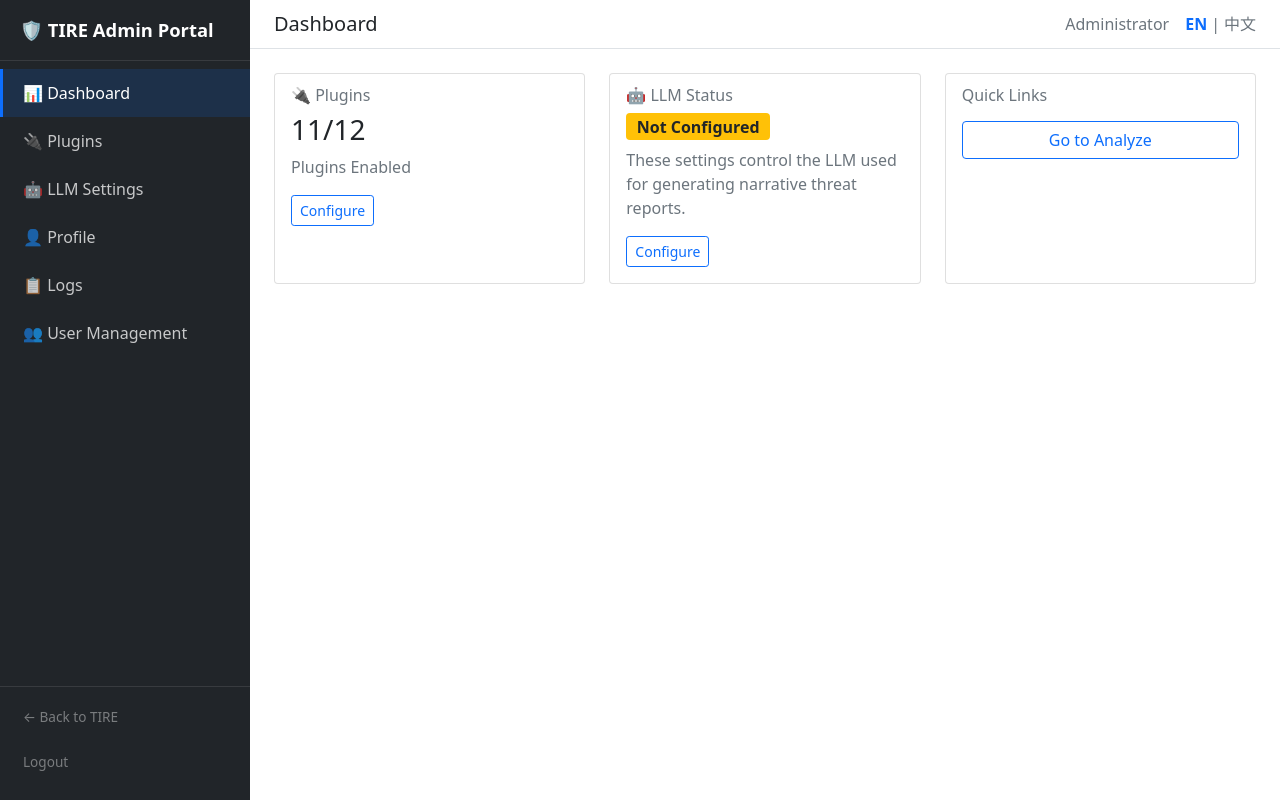
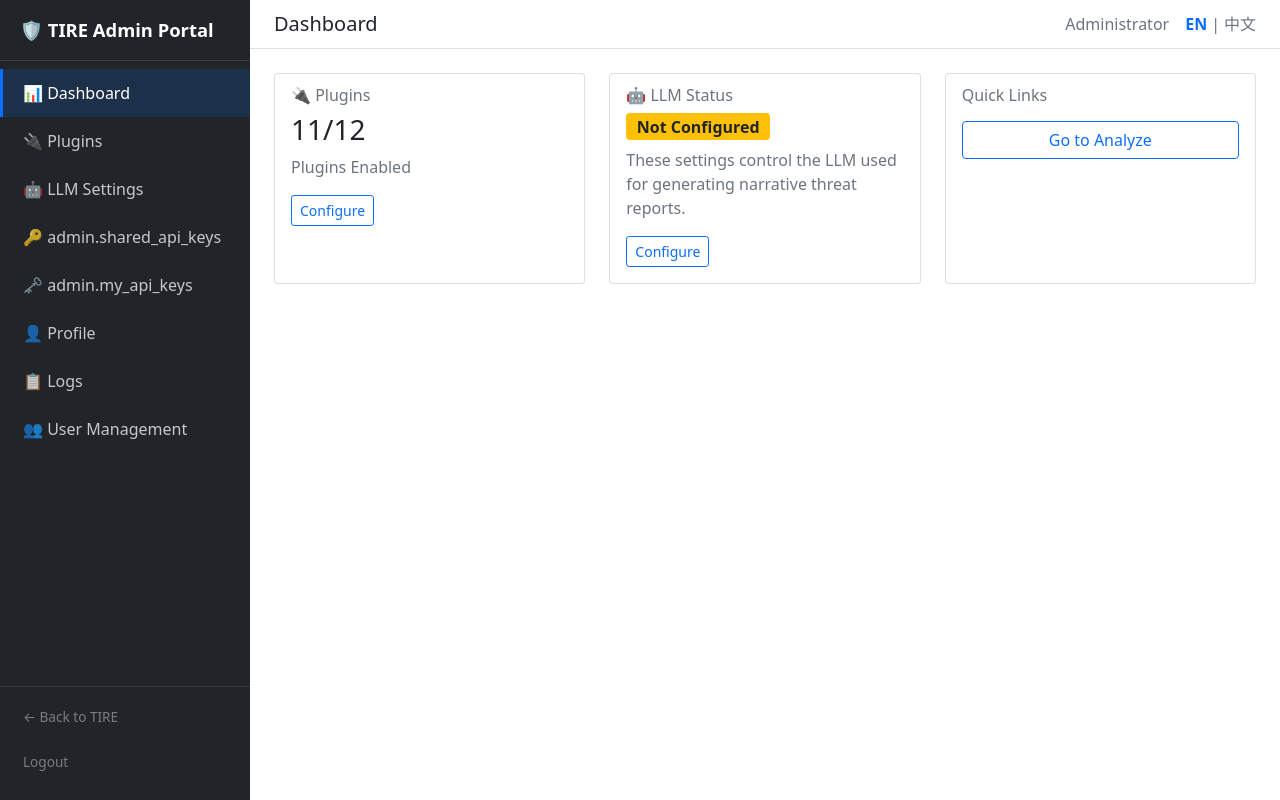
Before and after one commit to kylecui/ipit, a FastAPI app: page /admin/ in a window 1280 px wide. Run offline with FastAPI, Linux system fonts and the light colour scheme; the visitor is signed in with stand-in values (Sample User, id 1); data comes from the database, SQL or seed files in the repository; data that the repository does not hold is empty; parts of the project's set-up code (start-up, migrations or seed data) failed here and were passed over.

Commit message:
Add per-user API key management routes and admin templates
Ultraworked with [Sisyphus](https://github.com/code-yeongyu/oh-my-opencode)

Co-authored-by: Sisyphus <clio-agent@sisyphuslabs.ai>

```diff
--- a/admin/routes.py
+++ b/admin/routes.py
@@ -17,9 +17,9 @@
 
 from admin.auth import get_current_user, login_redirect
 from admin.database import admin_db
-from admin.log_handler import LogStore
 from app.config import settings
 from app.i18n import i18n
+from storage.result_store import result_store
 
 logger = logging.getLogger(__name__)
 
@@ -782,3 +782,252 @@
                 yield f"event: log\ndata: {json.dumps(entry)}\n\n"
 
     return StreamingResponse(_generate(), media_type="text/event-stream")
+
+
+# ── Plugin API Key Registry ────────────────────────────────────
+# Known built-in plugins and their API key application URLs.
+# This helps users quickly register for API keys.
+
+PLUGIN_API_KEY_REGISTRY: list[dict[str, Any]] = [
+    {
+        "plugin_name": "abuseipdb",
+        "display_name": "AbuseIPDB",
+        "env_var": "ABUSEIPDB_API_KEY",
+        "apply_url": "https://www.abuseipdb.com/account/api",
+        "free_tier": True,
+        "note": "Free tier: 1000 checks/day",
+    },
+    {
+        "plugin_name": "virustotal",
+        "display_name": "VirusTotal",
+        "env_var": "VT_API_KEY",
+        "apply_url": "https://www.virustotal.com/gui/my-apikey",
+        "free_tier": True,
+        "note": "Free tier: 4 lookups/min, 500/day",
+    },
+    {
+        "plugin_name": "otx",
+        "display_name": "AlienVault OTX",
+        "env_var": "OTX_API_KEY",
+        "apply_url": "https://otx.alienvault.com/api",
+        "free_tier": True,
+        "note": "Free, requires registration",
+    },
+    {
+        "plugin_name": "greynoise",
+        "display_name": "GreyNoise",
+        "env_var": "GREYNOISE_API_KEY",
+        "apply_url": "https://viz.greynoise.io/account/api-key",
+        "free_tier": True,
+        "note": "Community API: free, limited features",
+    },
+    {
+        "plugin_name": "shodan",
+        "display_name": "Shodan",
+        "env_var": "SHODAN_API_KEY",
+        "apply_url": "https://account.shodan.io/",
+        "free_tier": True,
+        "note": "Free tier available with limited queries",
+    },
+    {
+        "plugin_name": "threatbook",
+        "display_name": "ThreatBook (微步在线)",
+        "env_var": "THREATBOOK_API_KEY",
+        "apply_url": "https://x.threatbook.com/v5/myApi",
+        "free_tier": True,
+        "note": "Free tier: 50 queries/day",
+    },
+    {
+        "plugin_name": "tianjiyoumeng",
+        "display_name": "TianJi YouMeng (天际友盟)",
+        "env_var": "TIANJIYOUMENG_API_KEY",
+        "apply_url": "https://redqueen.tj-un.com",
+        "free_tier": False,
+        "note": "Enterprise-only, contact service@tj-un.com",
+    },
+]
+
+
+def _get_plugin_key_registry() -> list[dict[str, Any]]:
+    """Return the plugin API key registry with current configuration status."""
+    registry = []
+    for entry in PLUGIN_API_KEY_REGISTRY:
+        info = dict(entry)
+        # Check if env var is configured
+        info["env_configured"] = bool(os.environ.get(entry["env_var"] or ""))
+        registry.append(info)
+    return registry
+
+
+# ── Plugin API Key Management (Admin — Shared Keys) ────────────
+
+
+@router.get("/settings/api-keys", response_class=HTMLResponse)
+async def api_keys_admin_page(request: Request):
+    """Admin page for managing shared plugin API keys and policy."""
+    user = get_current_user(request)
+    if not user:
+        return login_redirect(request)
+    if not user.get("is_admin"):
+        return RedirectResponse(f"{settings.root_path}/admin/", status_code=303)
+
+    shared_keys = result_store.list_plugin_api_keys(user_id=0)
+    shared_keys_allowed = result_store.is_shared_keys_allowed()
+    registry = _get_plugin_key_registry()
+    msg = request.query_params.get("msg", "")
+
+    return templates.TemplateResponse(
+        "admin/api_keys_admin.html.j2",
+        _admin_context(
+            request,
+            user,
+            shared_keys=shared_keys,
+            shared_keys_allowed=shared_keys_allowed,
+            registry=registry,
+            msg=msg,
+        ),
+    )
+
+
+@router.post("/settings/api-keys/shared")
+async def api_keys_admin_save(
+    request: Request,
+    plugin_name: str = Form(...),
+    api_key: str = Form(""),
+):
+    """Save or update a shared (admin) plugin API key."""
+    user = get_current_user(request)
+    if not user or not user.get("is_admin"):
+        return login_redirect(request)
+
+    if not api_key.strip():
+        return RedirectResponse(
+            f"{settings.root_path}/admin/settings/api-keys?msg=API+key+cannot+be+empty",
+            status_code=303,
+        )
+
+    result_store.save_plugin_api_key(
+        user_id=0, plugin_name=plugin_name, api_key=api_key.strip()
+    )
+    admin_db.log_action(
+        user["id"],
+        "shared_api_key_save",
+        f"Updated shared API key for plugin '{plugin_name}'",
+    )
+    return RedirectResponse(
+        f"{settings.root_path}/admin/settings/api-keys?msg=Shared+API+key+for+{plugin_name}+saved",
+        status_code=303,
+    )
+
+
+@router.post("/settings/api-keys/shared/{plugin_name}/delete")
+async def api_keys_admin_delete(request: Request, plugin_name: str):
+    """Delete a shared (admin) plugin API key."""
+    user = get_current_user(request)
+    if not user or not user.get("is_admin"):
+        return login_redirect(request)
+
+    result_store.delete_plugin_api_key(user_id=0, plugin_name=plugin_name)
+    admin_db.log_action(
+        user["id"],
+        "shared_api_key_delete",
+        f"Deleted shared API key for plugin '{plugin_name}'",
+    )
+    return RedirectResponse(
+        f"{settings.root_path}/admin/settings/api-keys?msg=Shared+key+for+{plugin_name}+deleted",
+        status_code=303,
+    )
+
+
+@router.post("/settings/api-keys/policy")
+async def api_keys_policy_toggle(request: Request, allow_shared: bool = Form(False)):
+    """Toggle whether regular users may use admin-configured shared keys."""
+    user = get_current_user(request)
+    if not user or not user.get("is_admin"):
+        return login_redirect(request)
+
+    result_store.set_shared_keys_policy(allow_shared)
+    status = "allowed" if allow_shared else "disallowed"
+    admin_db.log_action(
+        user["id"], "shared_key_policy", f"Shared key usage {status} for regular users"
+    )
+    return RedirectResponse(
+        f"{settings.root_path}/admin/settings/api-keys?msg=Shared+key+policy+updated:+{status}",
+        status_code=303,
+    )
+
+
+# ── Plugin API Key Management (User — Personal Keys) ──────────
+
+
+@router.get("/settings/my-api-keys", response_class=HTMLResponse)
+async def api_keys_user_page(request: Request):
+    """User page for managing personal plugin API keys."""
+    user = get_current_user(request)
+    if not user:
+        return login_redirect(request)
+
+    user_keys = result_store.list_plugin_api_keys(user_id=user["id"])
+    registry = _get_plugin_key_registry()
+    msg = request.query_params.get("msg", "")
+
+    return templates.TemplateResponse(
+        "admin/api_keys_user.html.j2",
+        _admin_context(
+            request,
+            user,
+            user_keys=user_keys,
+            registry=registry,
+            msg=msg,
+        ),
+    )
+
+
+@router.post("/settings/my-api-keys")
+async def api_keys_user_save(
+    request: Request,
+    plugin_name: str = Form(...),
+    api_key: str = Form(""),
+):
+    """Save or update a personal plugin API key for the current user."""
+    user = get_current_user(request)
+    if not user:
+        return login_redirect(request)
+
+    if not api_key.strip():
+        return RedirectResponse(
+            f"{settings.root_path}/admin/settings/my-api-keys?msg=API+key+cannot+be+empty",
+            status_code=303,
+        )
+
+    result_store.save_plugin_api_key(
+        user_id=user["id"], plugin_name=plugin_name, api_key=api_key.strip()
+    )
+    admin_db.log_action(
+        user["id"],
+        "personal_api_key_save",
+        f"Updated personal API key for plugin '{plugin_name}'",
+    )
+    return RedirectResponse(
+        f"{settings.root_path}/admin/settings/my-api-keys?msg=API+key+for+{plugin_name}+saved",
+        status_code=303,
+    )
+
+
+@router.post("/settings/my-api-keys/{plugin_name}/delete")
+async def api_keys_user_delete(request: Request, plugin_name: str):
+    """Delete a personal plugin API key."""
+    user = get_current_user(request)
+    if not user:
+        return login_redirect(request)
+
+    result_store.delete_plugin_api_key(user_id=user["id"], plugin_name=plugin_name)
+    admin_db.log_action(
+        user["id"],
+        "personal_api_key_delete",
+        f"Deleted personal API key for plugin '{plugin_name}'",
+    )
+    return RedirectResponse(
+        f"{settings.root_path}/admin/settings/my-api-keys?msg=API+key+for+{plugin_name}+deleted",
+        status_code=303,
+    )
--- a/templates/admin/base_admin.html.j2
+++ b/templates/admin/base_admin.html.j2
@@ -89,6 +89,18 @@
                     🤖 {{ t('admin.llm_settings') }}
                 </a>
             </li>
+            {% if user.is_admin %}
+            <li class="nav-item">
+                <a class="nav-link {% block nav_api_keys %}{% endblock %}" href="{{ root_path }}/admin/settings/api-keys">
+                    🔑 {{ t('admin.shared_api_keys') }}
+                </a>
+            </li>
+            {% endif %}
+            <li class="nav-item">
+                <a class="nav-link {% block nav_my_api_keys %}{% endblock %}" href="{{ root_path }}/admin/settings/my-api-keys">
+                    🗝️ {{ t('admin.my_api_keys') }}
+                </a>
+            </li>
             <li class="nav-item">
                 <a class="nav-link {% block nav_profile %}{% endblock %}" href="{{ root_path }}/admin/profile">
                     👤 {{ t('admin.profile') }}
```
Also changed, not shown: templates/admin/api_keys_admin.html.j2 (added, +159 -0 lines), templates/admin/api_keys_user.html.j2 (added, +128 -0 lines).
